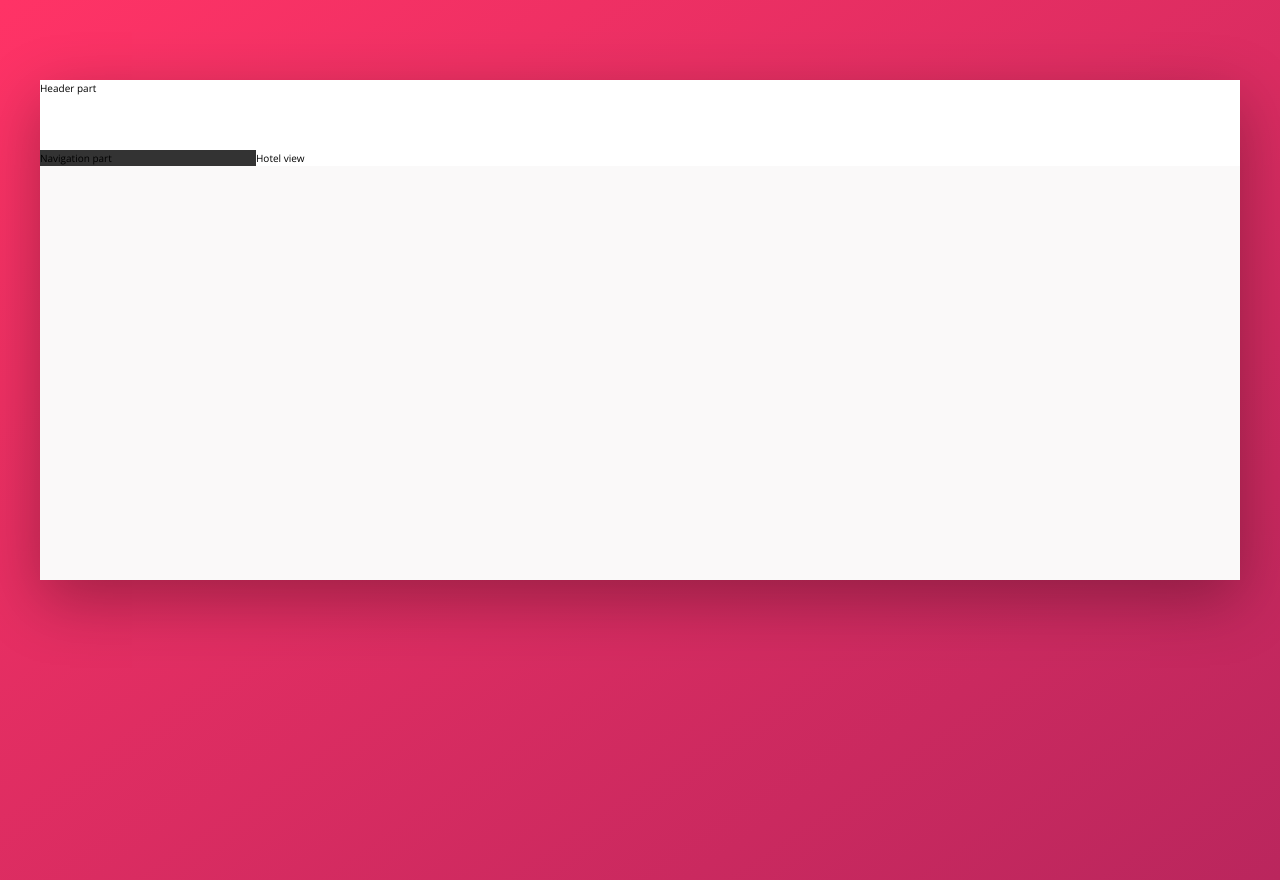
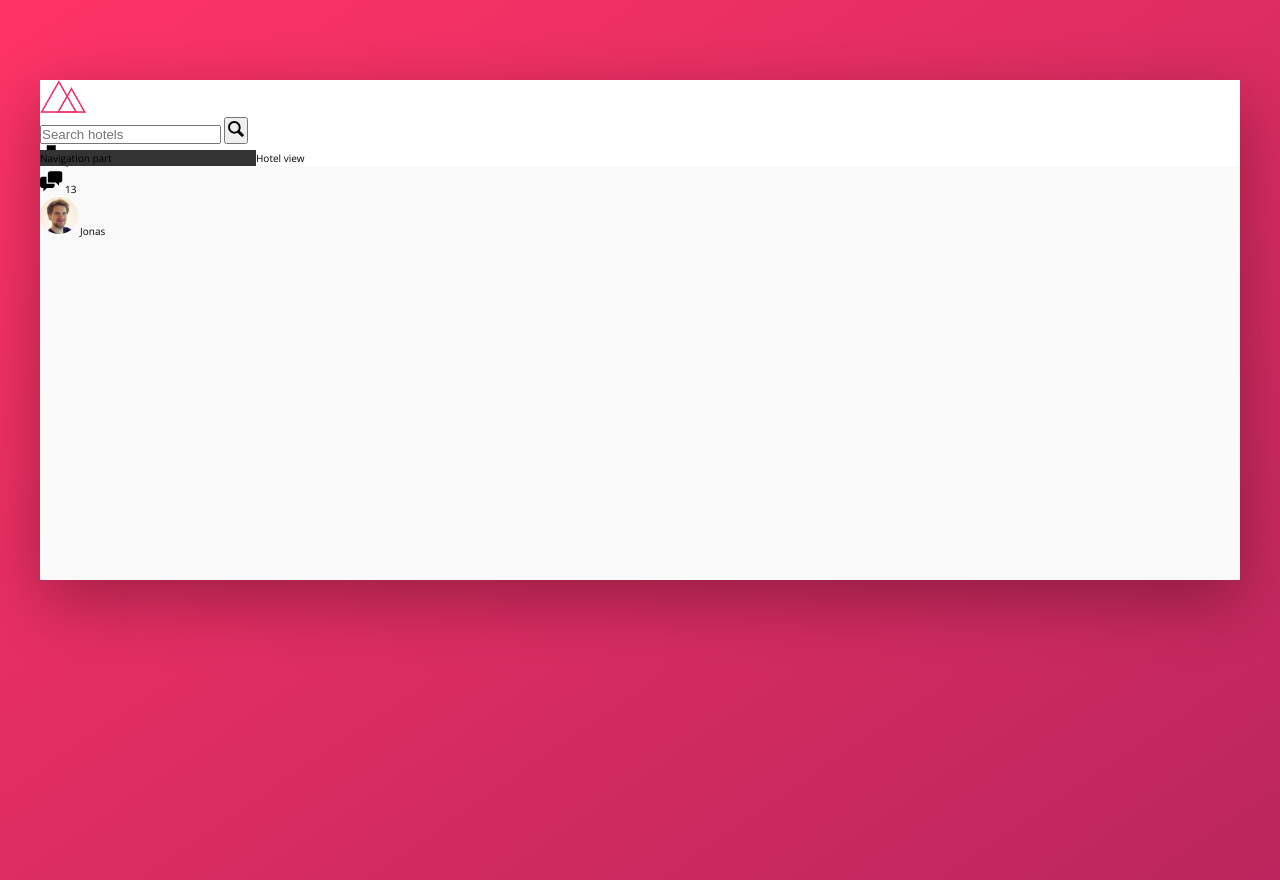
Before and after one commit to Jerling1989/Trillo, a website: page index.html in a window 1280 px wide. Drawn offline with nearby package versions, Linux system fonts and the light colour scheme.

Commit message:
Added icons.

```diff
--- a/index.html
+++ b/index.html
@@ -15,7 +15,33 @@
 <body>
   <div class="container">
     <header class="header">
-      Header part
+      <img src="img/logo.png" alt="Trillo Logo" class="logo">
+      <form action="#" class="search">
+        <input type="text" class="search__input" placeholder="Search hotels">
+        <button class="search__button">
+          <svg class="search__icon">
+            <use xlink:href="img/sprite.svg#icon-magnifying-glass"></use>
+          </svg>
+        </button>
+      </form>
+      <nav class="user-nav">
+        <div class="user-nav__icon-box">
+          <svg class="user-nav__icon">
+            <use xlink:href="img/sprite.svg#icon-bookmark"></use>
+          </svg>
+          <span class="user-nav__notification">7</span>
+        </div>
+        <div class="user-nav__icon-box">
+          <svg class="user-nav__icon">
+            <use xlink:href="img/sprite.svg#icon-chat"></use>
+          </svg>
+          <span class="user-nav__notification">13</span>
+        </div>
+        <div class="user-nav__user">
+          <img src="img/user.jpg" alt="User photo" class="user-nav__user-photo">
+          <span class="user-nav__user-name">Jonas</span>
+        </div>
+      </nav>
     </header>
 
     <div class="content">
--- a/sass/_components.scss
+++ b/sass/_components.scss
@@ -0,0 +1,52 @@
+//////////////////////////////////
+// LOGO
+.logo {
+  height: 3.25rem;
+
+}
+
+//////////////////////////////////
+// SEARCH
+.search {
+  &__input {
+
+  }
+
+  &__button {
+
+  }
+
+  &__icon {
+    height: 2rem;
+    width: 2rem;
+  }
+}
+
+
+
+//////////////////////////////////
+// USER NAVIGATION
+.user-nav {
+  &__icon-box {
+
+  }
+
+  &__icon {
+    height: 2.25rem;
+    width: 2.25rem;
+  }
+
+  &__notification {
+
+  }
+
+  &__user-photo {
+    height: 3.75rem;
+    border-radius: 50%;
+
+  }
+
+  &__user-name {
+
+  }
+}
```
Also changed, not shown: css/style.css, 2 other files.
